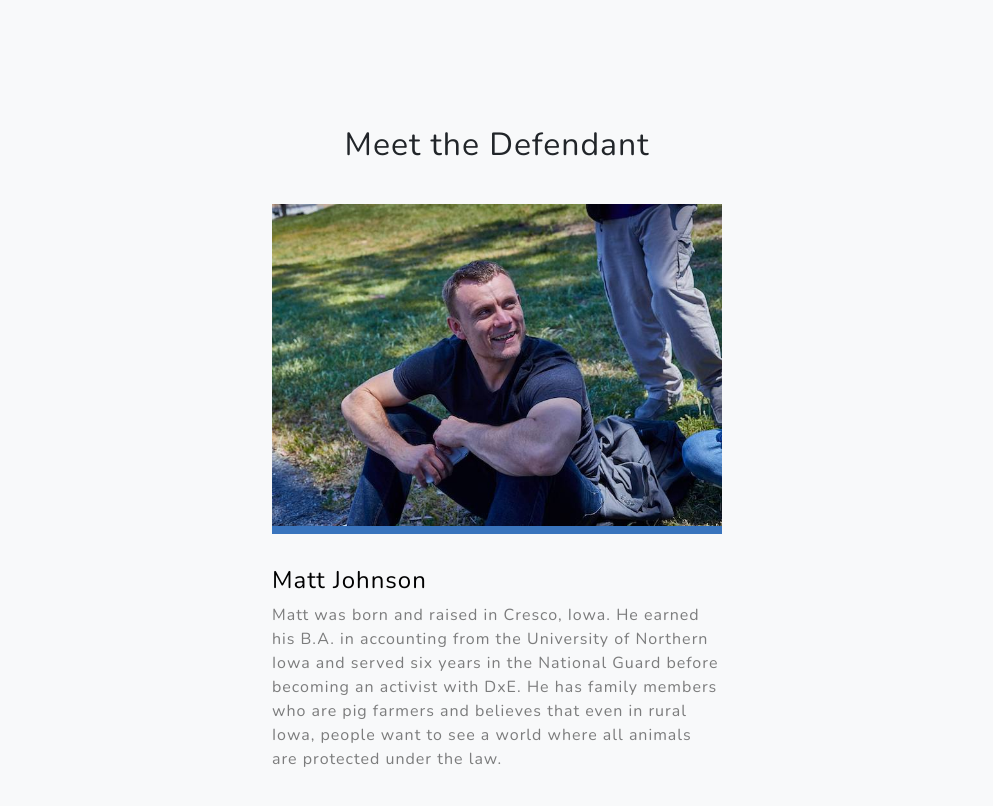
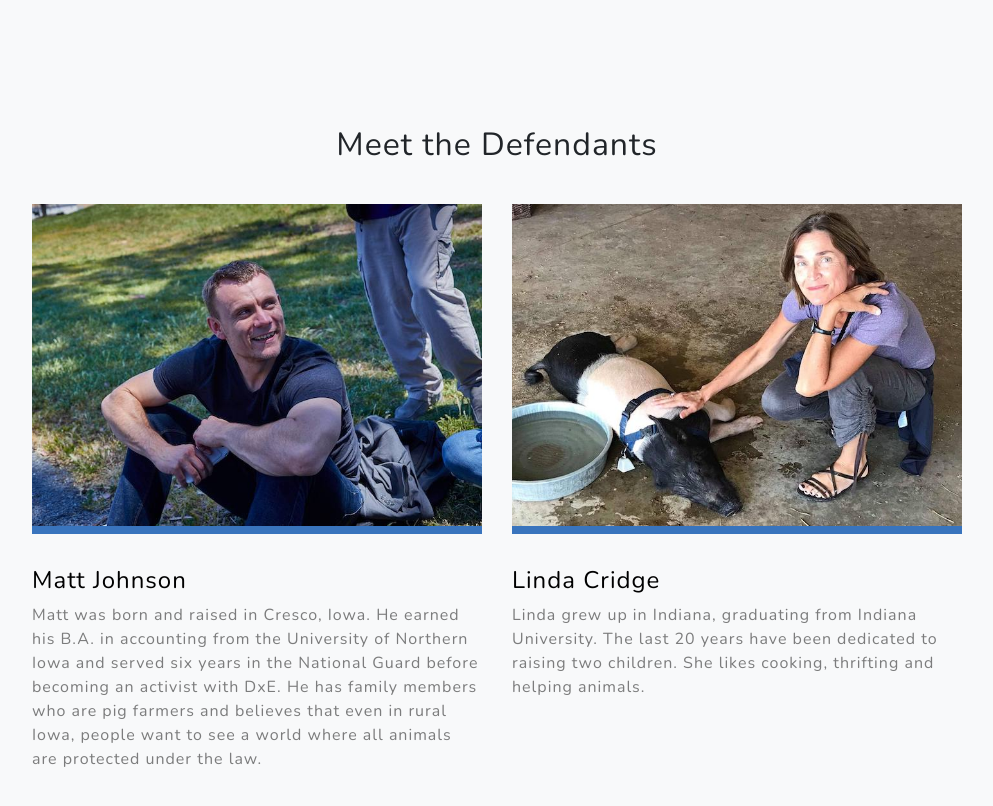
Before and after one commit to dxe/righttorescue.com-legacy, a plain HTML site: page iowa.html in a window 1280 px wide. Shown: the part 1380-2186 px from the top of the page, without its empty margins (143-1136 px from the left). Drawn offline with nearby package versions, Linux system fonts and the light colour scheme; a script that the page names is missing.

Commit message:
add linda

```diff
--- a/iowa.html
+++ b/iowa.html
@@ -115,7 +115,7 @@
 
           <div class="text-center" style="padding-bottom: 2rem;">
 
-            <h2>Meet the Defendant</h2>
+            <h2>Meet the Defendants</h2>
 
           </div>
 
@@ -123,7 +123,7 @@
 
       </div>
 
-      <div class="row justify-content-center">
+      <div class="row">
 
         <div class="col-lg-6">
           <img class="img-fluid mb-3 mb-lg-0" src="img/mj.jpg" alt="">
@@ -131,6 +131,16 @@
             <h4>Matt Johnson</h4>
             <p class="text-black-50 mb-0">
               Matt was born and raised in Cresco, Iowa. He earned his B.A. in accounting from the University of Northern Iowa and served six years in the National Guard before becoming an activist with DxE. He has family members who are pig farmers and believes that even in rural Iowa, people want to see a world where all animals are protected under the law.
+            </p>
+          </div>
+        </div>
+
+        <div class="col-lg-6">
+          <img class="img-fluid mb-3 mb-lg-0" src="img/lc2.jpg" alt="">
+          <div class="featured-text text-center text-lg-left">
+            <h4>Linda Cridge</h4>
+            <p class="text-black-50 mb-0">
+              Linda grew up in Indiana, graduating from Indiana University. The last 20 years have been dedicated to raising two children. She likes cooking, thrifting and helping animals.
             </p>
           </div>
         </div>
```
Also changed, not shown: img/lc2.jpg (added).
